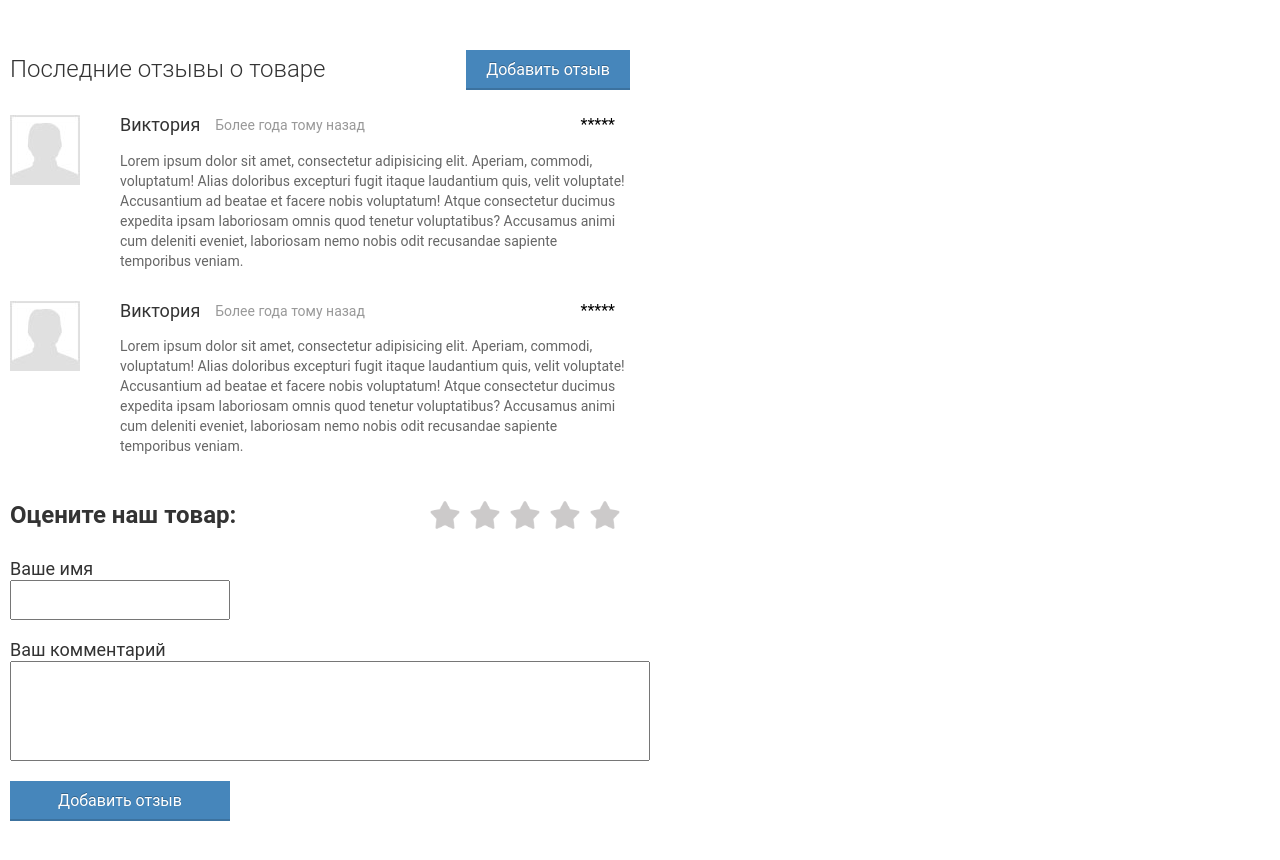
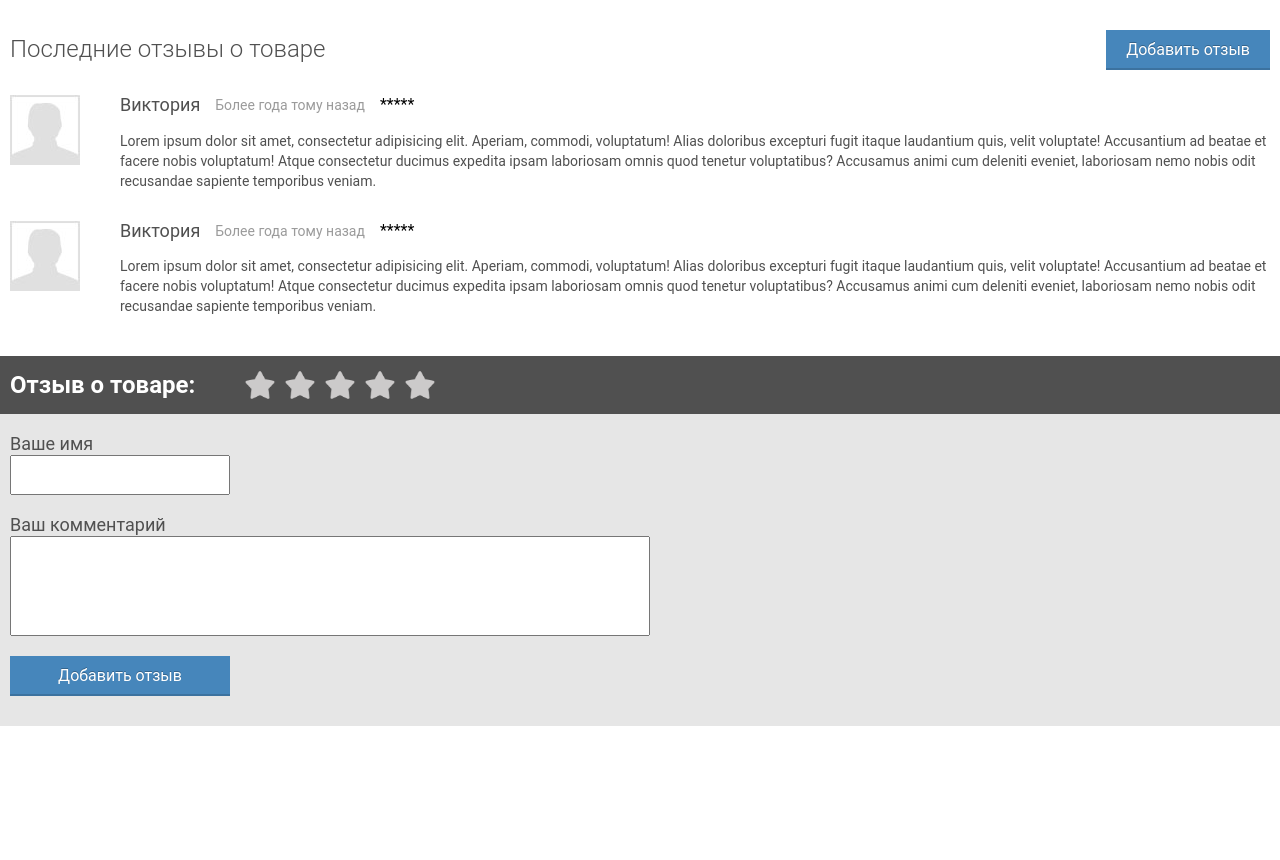
Before and after one commit to Ljqu0r/partybright, a website: page index.html in a window 1280 px wide. After the commit the page ends 800 px from the top, so only its background shows below. Drawn offline with Linux system fonts and the light colour scheme.

Commit message:
some changes

```diff
--- a/index.html
+++ b/index.html
@@ -15,7 +15,7 @@
             <span class="text-title">Последние отзывы о товаре</span>
             <button class="add-review">Добавить отзыв</button>
         </div>
-        <div class="review-items">
+        <div class="review-container">
             <div class="review-item">
                 <div class="image-block">
                     <img src="build/images/anon-icon.jpg" alt="user-icon" class="user-icon" width="70" height="70">
@@ -60,7 +60,7 @@
             <form class="review-form" action="form.php" method="post">
                 <div class="rating-stars">
                     <h2 class="rating-title">
-                        Оцените наш товар:
+                        Отзыв о товаре:
                     </h2>
                     <div class="review-stars">
                         <input class="review-stars__input" id="star-5" type="radio" name="reviewStars"/>
--- a/src/sass/layout/_form.scss
+++ b/src/sass/layout/_form.scss
@@ -1,10 +1,7 @@
 .product-row {
-  width: 50%;
 }
 
 .reviews-block {
-  padding: 50px 10px;
-
 }
 
 .reviews-top {
@@ -12,14 +9,17 @@
   justify-content: space-between;
   align-items: center;
   flex-wrap: wrap;
-  margin: 0 0 25px;
+  margin: 30px 10px 25px 10px;
+}
 
+.review-container{
+  margin: 0 10px;
 }
 
 .text-title {
   font-size: 24px;
   font-weight: 300;
-  color: #333;
+  color: #505050;
   min-width: 200px;
 }
 
@@ -70,20 +70,20 @@
 .top-part {
   margin-bottom: 15px;
   display: flex;
-  justify-content: space-between;
+  justify-content: flex-start;
   align-items: center;
 }
 
 .name {
   margin-right: 15px;
   font-size: 18px;
-  color: #333;
+  color: #505050;
 }
 
 .date {
-  margin-right: auto;
+  margin-right: 15px;
   font-size: 14px;
-  color: #999;
+  color: #9b9b9b;
 }
 
 .mini-rating{
@@ -92,13 +92,18 @@
 
 .text{
   font-size: 14px;
-  color: #666;
+  color: #505050;
   line-height: 20px;
+}
+
+.review-form{
+  background-color: #9b9b9b40;
 }
 
 .review-form-fields{
   display: flex;
   flex-direction: column;
+  margin: 0 10px;
   .name{
     width: 220px;
     display: flex;
@@ -107,6 +112,7 @@
       height: 40px;
       padding: 0 10px;
       outline-color: #505050;
+      color: #505050;
     }
   }
 }
@@ -118,13 +124,14 @@
   display: flex;
   flex-direction: column;
   font-size: 18px;
-  color: #333;
+  color: #505050;
   textarea{
     resize: none; /* Запрещаем изменять размер */
     height: 100px;
     padding: 10px;
-    width: 640px;
+    width: 100%;
     outline-color: #505050;
+    color: #505050;
   }
 
 }
@@ -143,6 +150,7 @@
   text-shadow: 0 -1px 0 rgba(0,0,0,.25);
   outline: 0;
   padding: 0 20px;
+  margin: 0 0 30px;
   &:hover {
     background: #5391c4;
   }
--- a/src/sass/layout/_rating-stars.scss
+++ b/src/sass/layout/_rating-stars.scss
@@ -7,16 +7,20 @@ sprite with stars*/
 }
 
 .rating-stars{
-  margin: 15px 0;
+  margin: 40px 0 20px;
+  padding: 0 10px;
   display: flex;
   align-items: center;
-  justify-content: space-between;
+  justify-content: flex-start;
+  background-color: #505050;
+  flex-wrap: wrap;
 }
 
 .rating-title{
   text-align: center;
-  color: #333;
+  color: #fff;
   font-size: 24px;
+  margin-right: 50px;
 }
 
 .review-stars {
```
Also changed, not shown: build/css/main.min.css, 1 other file.
